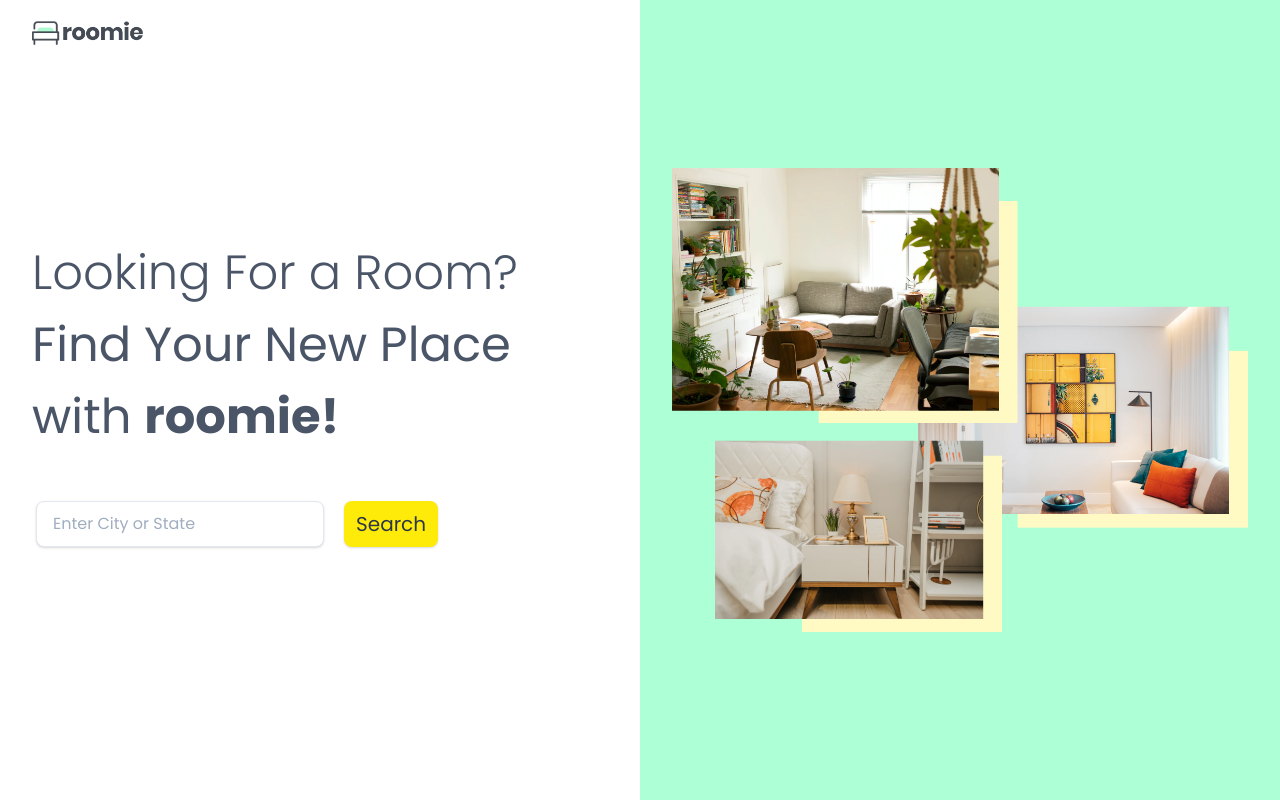
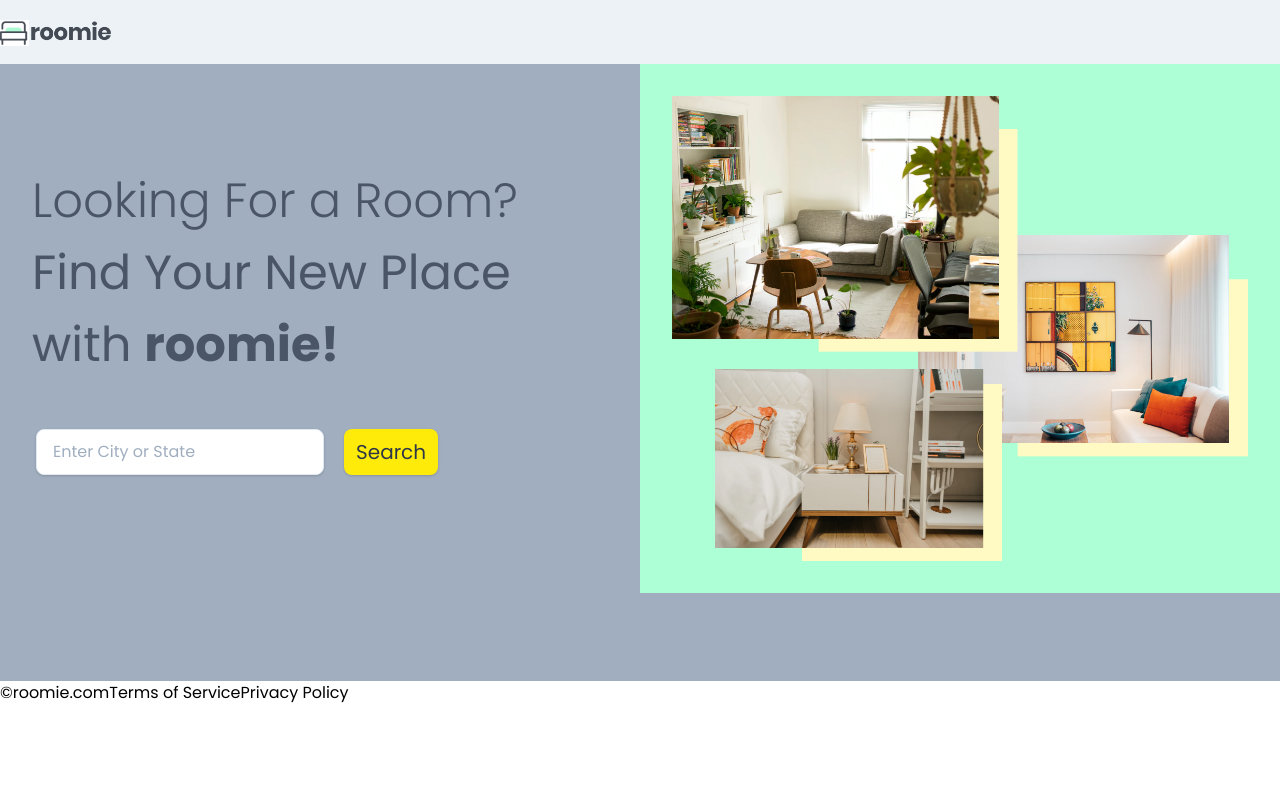
Before and after one commit to lucasmrl/roomie, a React (Create React App) app in the folder roomie-frontend/: page / in a window 1280 px wide. Built offline with nearby package versions, Linux system fonts and the light colour scheme.

Commit message:
FE: Refactoring Main Page 😓

```diff
--- a/roomie-frontend/src/App.js
+++ b/roomie-frontend/src/App.js
@@ -59,12 +59,12 @@ function App() {
 
   return (
     <Router>
-      <div className="w-screen h-screen antialiased mx-auto max-w-md sm:max-w-xl lg:m-0">
-        <div className="px-8 py-4 sm:max-w-xl sm:px-0 lg:px-8 lg:absolute">
+      <div className="lg:bg-gray-200">
+        <div className="px-8 py-4 sm:max-w-xl sm:px-0">
           <img src={logo} alt="Logo" className="h-8" />
           {/* {navbar} */}
         </div>
-        <div className="">
+        <div className="lg:bg-gray-500 lg:h-full">
           <Switch>
             <Route path="/" exact component={Home} />
             <Route path="/login" component={Login} />
@@ -81,6 +81,17 @@ function App() {
             <Route component={NotFound} />
           </Switch>
         </div>
+        <div className="hidden lg:flex">
+          <p>&copy;roomie.com</p>
+          <ul className="lg:flex">
+            <li>
+              <Link to="/">Terms of Service</Link>
+            </li>
+            <li>
+              <Link to="/">Privacy Policy</Link>
+            </li>
+          </ul>
+        </div>
       </div>
     </Router>
   );
--- a/roomie-frontend/src/components/Home.js
+++ b/roomie-frontend/src/components/Home.js
@@ -7,7 +7,7 @@ function Home(props) {
   const onSubmit = (data) => props.history.push("/listings");
 
   return (
-    <div className="flex lg:w-screen lg:h-full">
+    <div className="flex lg:w-screen lg:h-auto">
       {/* Left */}
       <div className="lg:w-1/2 lg:flex lg:flex-col lg:justify-center">
         <div className="bg-themeGreen lg:hidden">
@@ -37,7 +37,7 @@ function Home(props) {
         </form>
       </div>
       {/* Right */}
-      <div className="hidden lg:block lg:w-1/2 lg:bg-themeGreen lg:h-screen lg:flex lg:flex-col lg:justify-center">
+      <div className="hidden lg:inline lg:w-1/2 lg:bg-themeGreen lg:h-full">
         <img className="p-8" src={firstImage} alt="Rooms" />
       </div>
     </div>
--- a/roomie-frontend/src/index.js
+++ b/roomie-frontend/src/index.js
@@ -5,7 +5,7 @@ import AuthContextProvider from "./context/AuthContext";
 import "./tailwind.generated.css";
 
 ReactDOM.render(
-  <div className="h-auto">
+  <div className="antialiased mx-auto max-w-md sm:max-w-xl lg:mx-0 lg:flex">
     <AuthContextProvider>
       <App />
     </AuthContextProvider>
```
